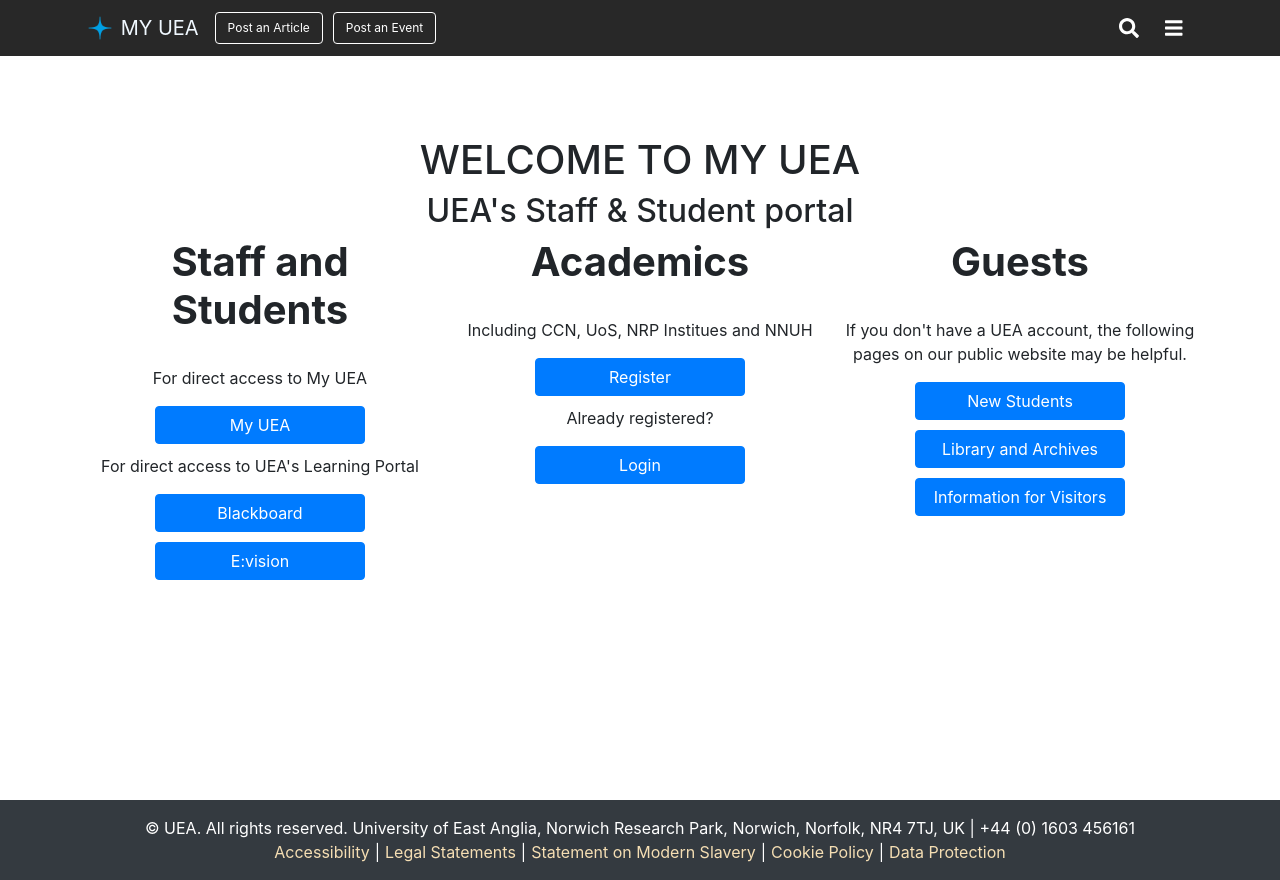
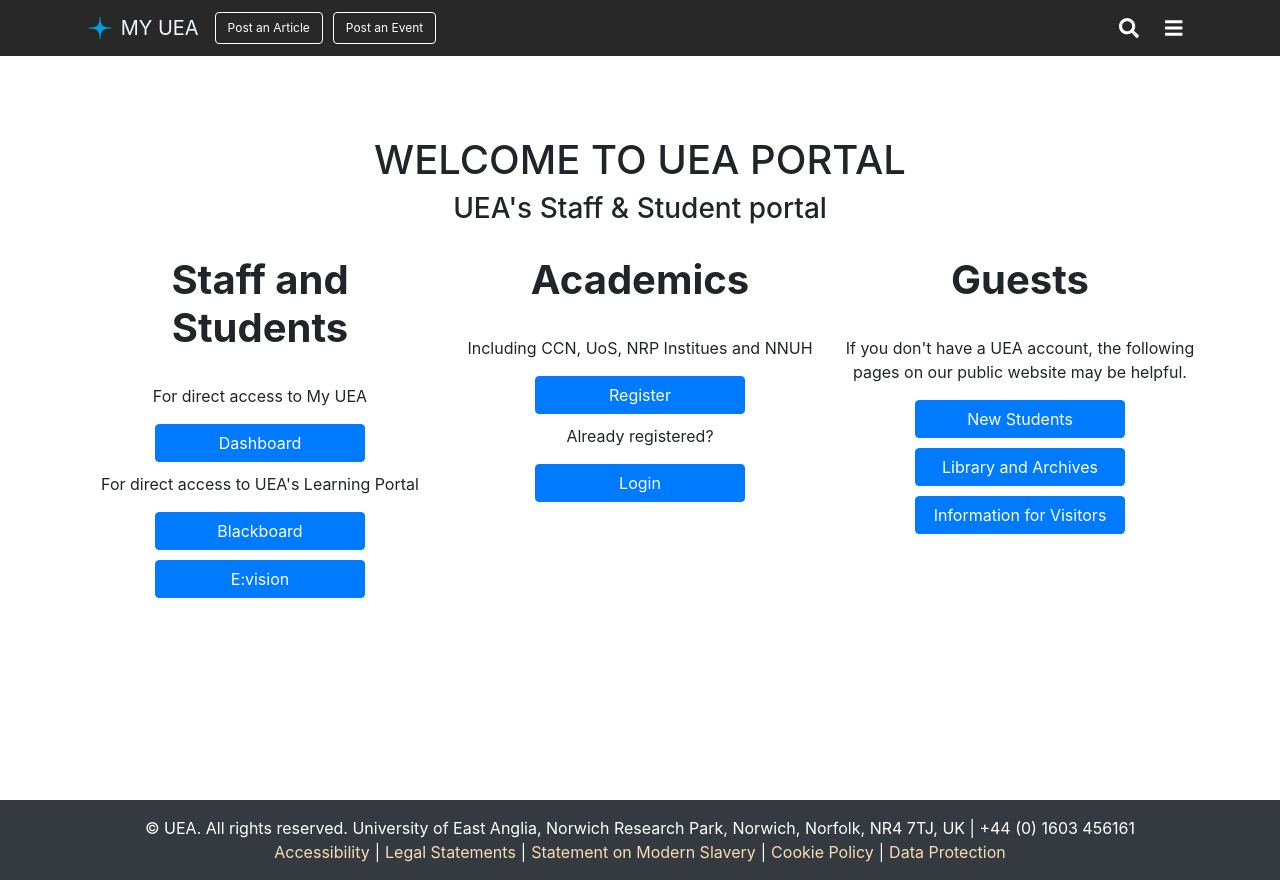
Before and after one commit to james0209/hci_cw2, a React (Create React App) app: page /#/ in a window 1280 px wide. Built offline with nearby package versions, Linux system fonts and the light colour scheme.

Commit message:
renaming

```diff
--- a/src/Portal.js
+++ b/src/Portal.js
@@ -7,8 +7,8 @@
 		<div class="hero">
 			<div>
 				<Container className="content">
-					<h1>WELCOME TO MY UEA</h1>
-					<h2>UEA's Staff & Student portal</h2>
+					<h1>WELCOME TO UEA PORTAL</h1>
+					<h3>UEA's Staff & Student portal</h3>
 					<Row>
 						<Col sm>
 							<h1>
@@ -17,7 +17,7 @@
 							<br></br>
 							<p>For direct access to My UEA</p>
 							<Button variant="primary" as={Link} to="/dashboard">
-								My UEA
+								Dashboard
 							</Button>{" "}
 							<br></br>
 							<p>For direct access to UEA's Learning Portal</p>
```
